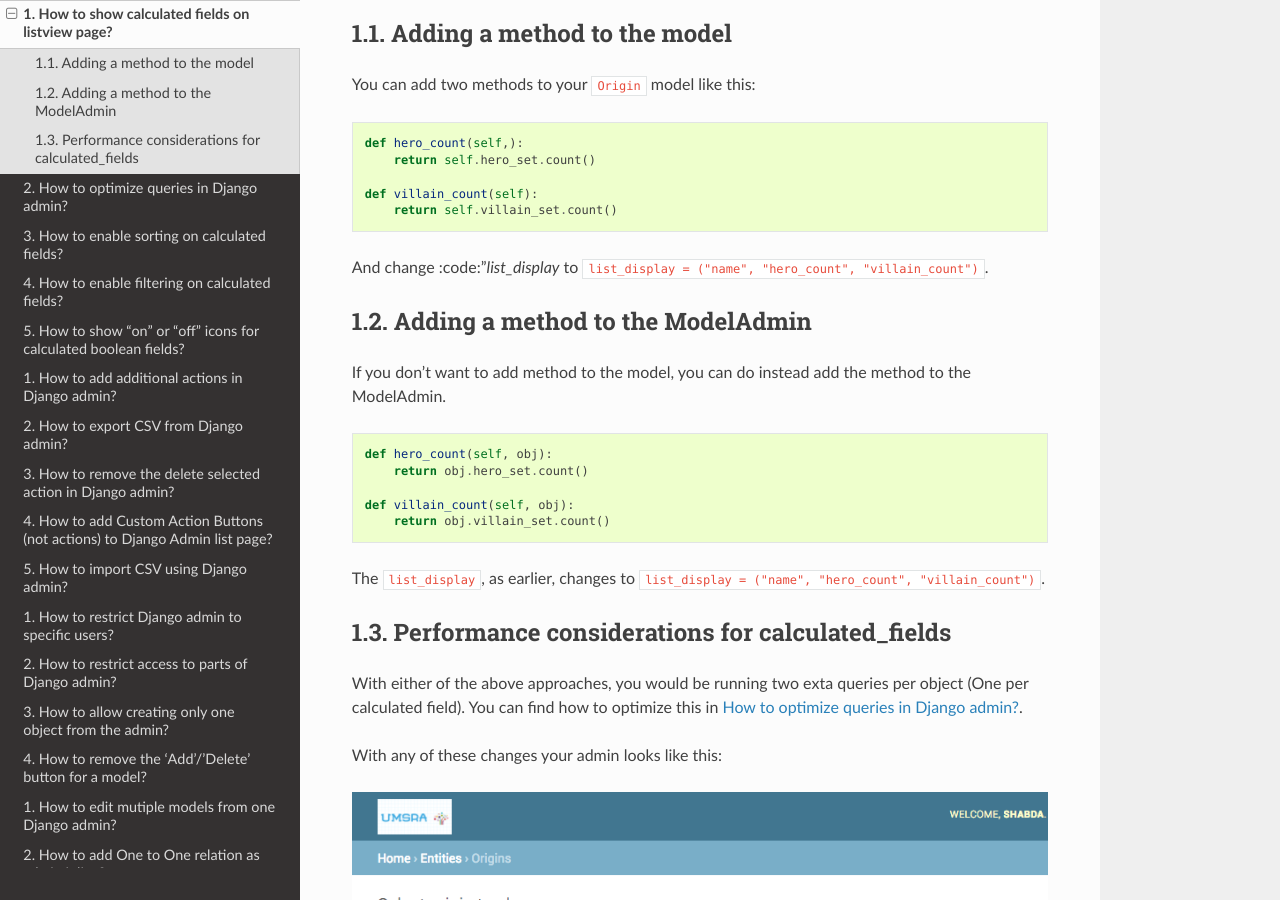
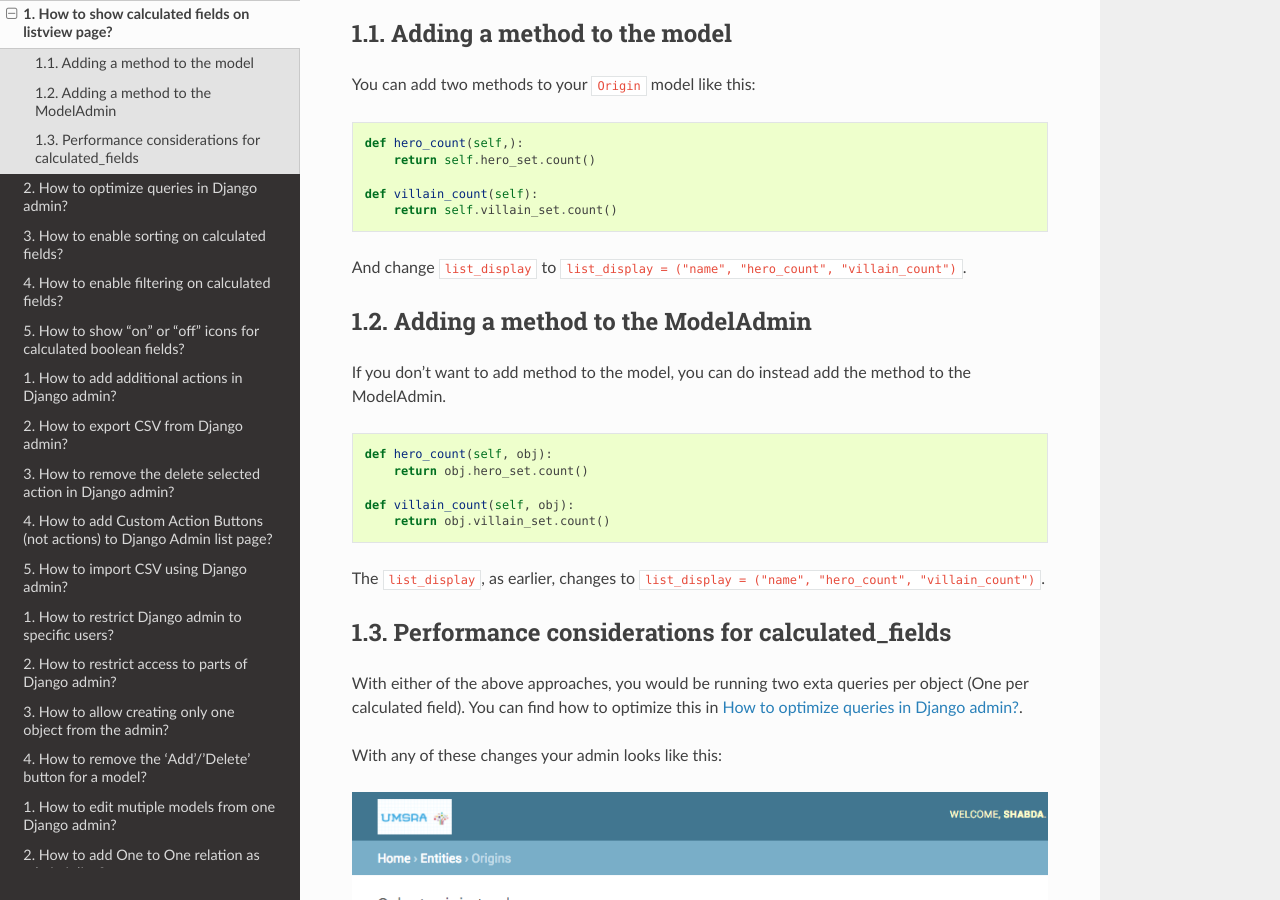
Before and after one commit to agiliq/django-admin-cookbook, a Sphinx documentation site: the page built from docs/calculated_fields.rst, in a window 1280 px wide and 900 px high, scrolled down 365 px. Built offline with Sphinx 7.4.7 and the Read the Docs theme 2.0.0, drawn with Linux system fonts in a browser that asks for light colours.

Commit message:
Update calculated_fields.rst

```diff
--- a/docs/calculated_fields.rst
+++ b/docs/calculated_fields.rst
@@ -24,7 +24,7 @@ You can add two methods to your :code:`Origin` model like this::
     def villain_count(self):
         return self.villain_set.count()
 
-And change :code:"`list_display` to :code:`list_display = ("name", "hero_count", "villain_count")`.
+And change :code:`list_display` to :code:`list_display = ("name", "hero_count", "villain_count")`.
 
 
 Adding a method to the ModelAdmin
```
